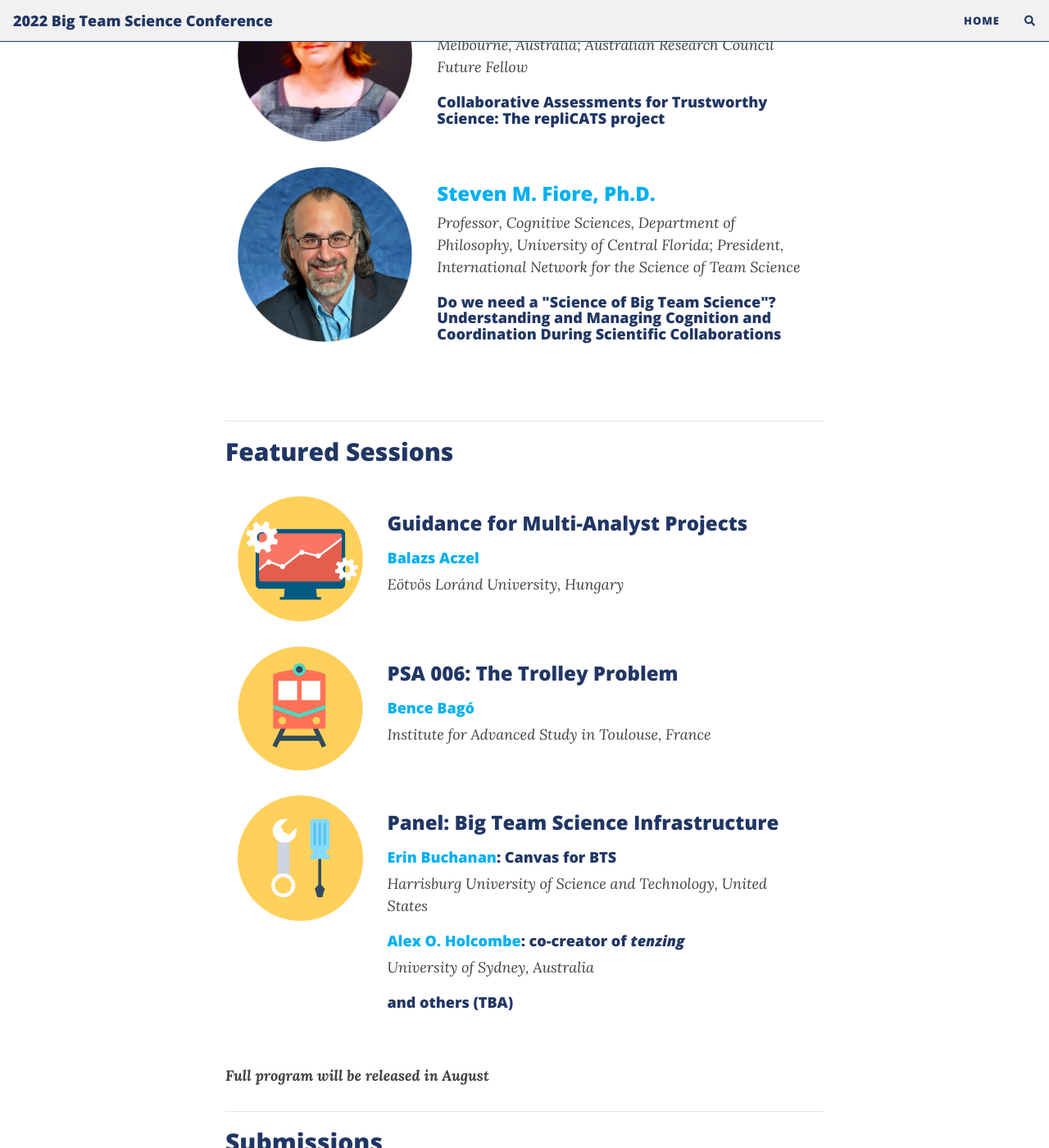
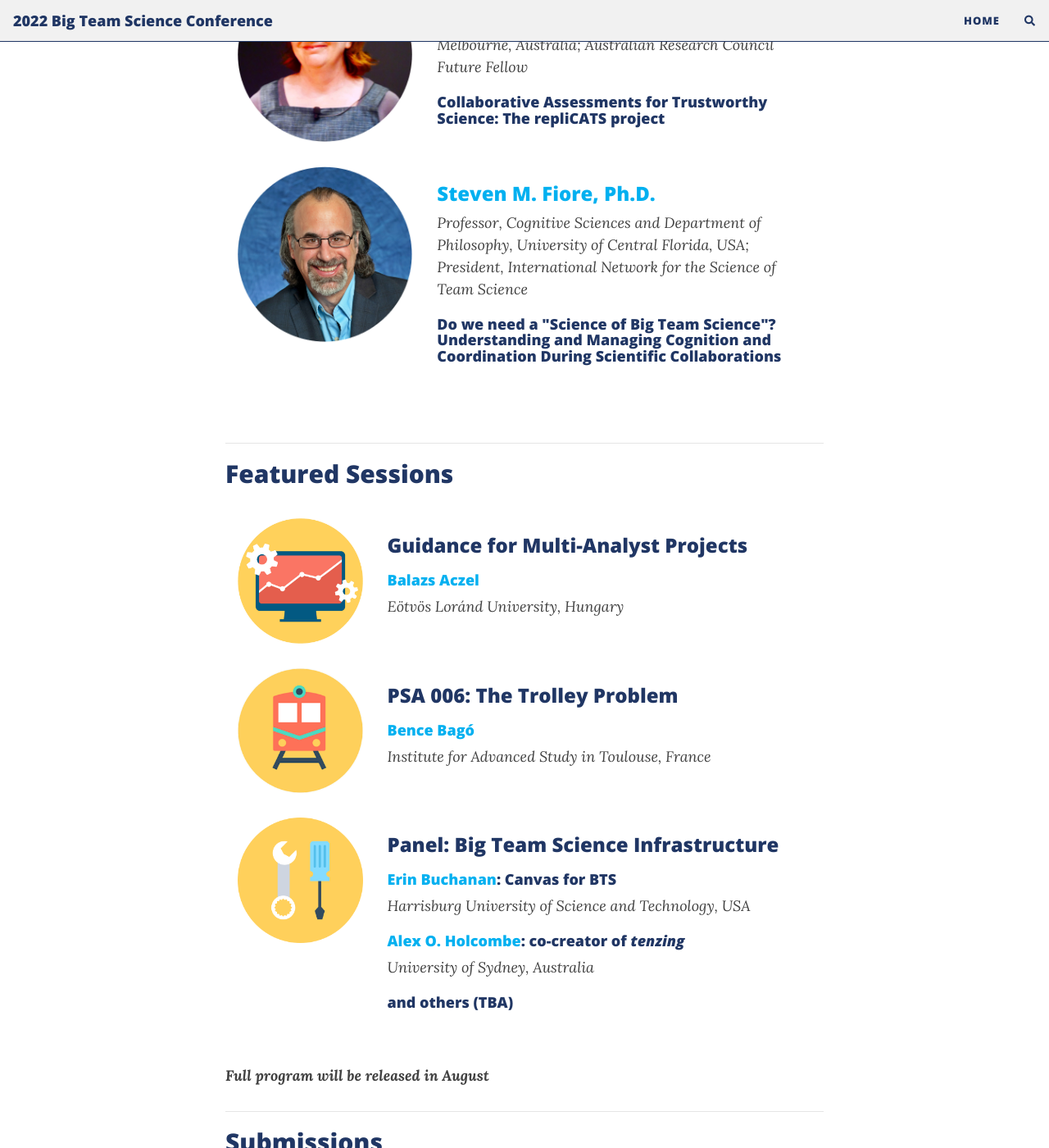
Before and after one commit to bigteamscienceconference/bigteamscienceconference.github.io, a Jekyll site: the page built from index.md, in a window 1280 px wide and 1400 px high, scrolled down 821 px. Shown: the whole window at 82% size. Built offline with Jekyll 4.4.1, drawn with Linux system fonts in a browser that asks for light colours; nearby versions of some CDN libraries; comment, search, counter and statistics services are not loaded; some of the changed text lies outside the part shown.

Commit message:
formatting

```diff
--- a/index.md
+++ b/index.md
@@ -40,7 +40,7 @@ The goal of this two-day virtual conference is to bring together a multidiscipli
       </div>
       <div class="col-sm-8">
         <h3><a href="https://csl.ist.ucf.edu/People">Steven M. Fiore, Ph.D.</a></h3>
-        <i>Professor, Cognitive Sciences, Department of Philosophy, University of Central Florida; President, International Network for the Science of Team Science</i>
+        <i>Professor, Cognitive Sciences and Department of Philosophy, University of Central Florida, USA; President, International Network for the Science of Team Science</i>
         <h4>Do we need a "Science of Big Team Science"?  Understanding and Managing Cognition and Coordination During Scientific Collaborations</h4>
       </div>
     </div>
@@ -91,7 +91,7 @@ The goal of this two-day virtual conference is to bring together a multidiscipli
       <div class="col-sm-9">
         <h3>Panel: Big Team Science Infrastructure</h3>
         <h4><a href="https://www.aggieerin.com/page/about/">Erin Buchanan</a>: Canvas for BTS</h4>
-        <i>Harrisburg University of Science and Technology, United States</i>
+        <i>Harrisburg University of Science and Technology, USA</i>
         <h4><a href="https://www.sydney.edu.au/science/about/our-people/academic-staff/alex-holcombe.html">Alex O. Holcombe</a>: co-creator of <i>tenzing</i></h4>
         <i>University of Sydney, Australia</i>
         <h4>and others (TBA)</h4>
@@ -160,7 +160,7 @@ To ensure inclusivity, registration fees will be optional for attendees! However
 
 If you have any questions about the 2022 BTSCon, you can contact the [conference email](mailto:bigteamscienceconference@gmail.com). Alternatively, you can reach out to any of the conference organizers:
 
-* [Heidi Baumgartner](https://profiles.stanford.edu/heidi-baumgartner), *Stanford University, ManyBabies* [[email]](mailto:heidib@stanford.edu)
-* [Manuel Bohn](https://manuelbohn.github.io), *Max Planck Institute for Evolutionary Anthropology, ManyPrimates* [[email]](mailto:manuel0bohn@gmail.com)
-* [Nicholas Coles](https://hai.stanford.edu/people/nicholas-coles), *Stanford University, Psychological Science Accelerator* [[email]](mailto:ncoles@stanford.edu)
-* Grace Zhou, *University of Manitoba, ManyBabies* [[email]](mailto:grace.zhou@umanitoba.ca)
+* [**Heidi Baumgartner**](https://profiles.stanford.edu/heidi-baumgartner), *Stanford University, USA - ManyBabies* [[email]](mailto:heidib@stanford.edu)
+* [**Manuel Bohn**](https://manuelbohn.github.io), *Max Planck Institute for Evolutionary Anthropology, Germany - ManyPrimates* [[email]](mailto:manuel0bohn@gmail.com)
+* [**Nicholas Coles**](https://hai.stanford.edu/people/nicholas-coles), *Stanford University, USA - Psychological Science Accelerator* [[email]](mailto:ncoles@stanford.edu)
+* **Grace Zhou**, *University of Manitoba, Canada - ManyBabies* [[email]](mailto:grace.zhou@umanitoba.ca)
```
